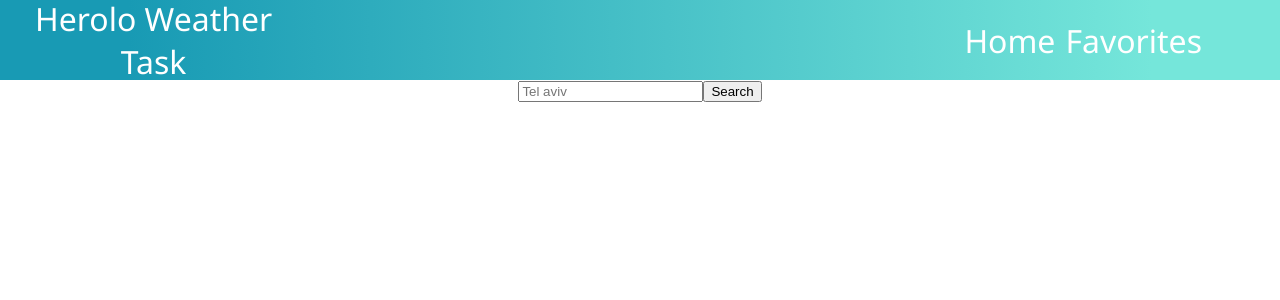
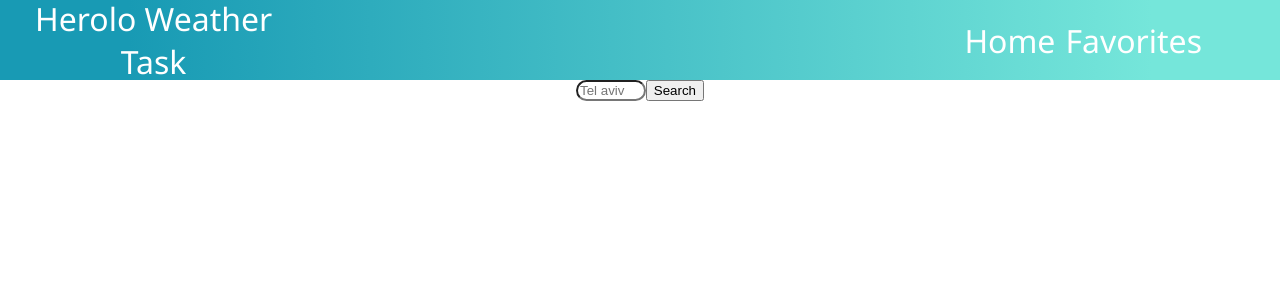
Before and after one commit to Kapeet/Herolo-Weather-App, a React (Create React App) app in the folder herolo-weather-task/: page / in a window 1280 px wide. Shown: the top 300 px of the page. Built offline with nearby package versions, Linux system fonts and the light colour scheme.

Commit message:
added search autocomplete with sampled results

```diff
--- /dev/null
+++ b/herolo-weather-task/src/components/Searchbar/AutoComplete.js
@@ -0,0 +1,122 @@
+import { React, useEffect, useState } from "react"
+import './Autocomplete.css'
+export default function AutoComplete({ suggestionsProp }) {
+    const [suggestionState, setSuggestionState] = useState({
+        activeSuggestion: 0,
+        filteredSuggestions: [],
+        showSuggestions: false,
+        userInput: ""
+    });
+    var component = null;
+    const onChange = e => {
+        console.log(component)
+        console.log(e.currentTarget.value);
+        // let newSuggestions = suggestionsProp;
+        let newUserInput = e.currentTarget.value;
+        let newFilteredSuggestions = suggestionsProp.filter(suggestion => suggestion.toLowerCase().indexOf(newUserInput.toLowerCase()) > -1);
+
+        setSuggestionState({
+            activeSuggestion: 0,
+            filteredSuggestions: newFilteredSuggestions,
+            showSuggestions: true,
+            userInput: newUserInput
+        });
+    };
+
+    const onClickedSuggestion = e => {
+        setSuggestionState({
+            activeSuggestion: 0,
+            filteredSuggestions: [],
+            showSuggestions: false,
+            userInput: e.currentTarget.value
+        });
+    }
+
+    const onKeyDown = e => {
+        //make a copy of the immutable state variables.
+        let newActiveSuggestion = suggestionState.activeSuggestion;
+        let newFilteredSuggestions = suggestionState.filteredSuggestions;
+
+        if (e.KeyCode === 13) { //check if user pressed the 'enter' key.
+            setSuggestionState({
+                activeSuggestion: 0,
+                showSuggestions: false,
+                userInput: newFilteredSuggestions[newActiveSuggestion]
+            })
+        }
+        else if (e.KeyCode === 38) { //otherwise, check if the user pressed the 'Up arrow' key.
+            if (newActiveSuggestion === 0) {return;} //exit function if there are no more active suggestions
+            setSuggestionState({ //index - 1
+                activeSuggestion: newActiveSuggestion - 1
+            });
+        }
+        else if (e.KeyCode === 40) { //else, check if the user pressed the 'Down arrow' key.
+            if (newActiveSuggestion-1 === newFilteredSuggestions.length) {return;} //exit function if there are no more active suggestions
+            setSuggestionState({ //index + 1
+                activeSuggestion: newActiveSuggestion+1
+            })
+        }
+    }
+
+    useEffect(() => {
+        //create the suggestion list component
+        var copiedState = suggestionState;
+        console.log(copiedState)
+        if (copiedState.showSuggestions && copiedState.userInput) {
+            if (copiedState.filteredSuggestions.length) {
+                component = (
+                    <ul className="suggestion">
+                        {copiedState.filteredSuggestions.map((suggestion, index) => {
+                            let classname;
+                            if (index===copiedState.activeSuggestion) {
+                                classname = "suggestion-active";
+                            }
+                            return (
+                                <li className={classname} key={suggestion} onClick={onClickedSuggestion}>
+                                    {suggestion}
+                                </li>
+                            );
+                        })}
+                    </ul>
+                );
+            }
+            else {
+                component = (
+                    <div>No suggestions available.</div>
+                )
+            }
+        }
+    })
+    return (
+        <>
+            <input
+                type="text"
+                onChange={onChange}
+                onKeyDown={onKeyDown}
+                value={suggestionState.userInput}
+                placeholder="Tel aviv"
+                />
+                {
+                    (suggestionState.showSuggestions && suggestionState.userInput && suggestionState.filteredSuggestions.length)
+                    ?
+                                <ul className="suggestions">
+                                    {suggestionState.filteredSuggestions.map((suggestion, index) => {
+                                        let classname;
+                                        if (index===suggestionState.activeSuggestion) {
+                                            classname = "suggestion-active";
+                                        }
+                                        return (
+                                            <li className={classname} key={suggestion} onClick={onClickedSuggestion}>
+                                                {suggestion}
+                                            </li>
+                                        );
+                                    })}
+                                </ul>
+
+
+                        :    ''
+
+                }
+        </>
+    )
+}
--- /dev/null
+++ b/herolo-weather-task/src/components/Searchbar/Autocomplete.css
@@ -0,0 +1,31 @@
+.suggestion {
+    padding: 2px;
+    text-align: center;
+    width: 100%;
+    display: block;
+    margin: auto;
+}
+.suggestion-active, .suggestions li:hover {
+    background: cyan;
+    color: #212121;
+    cursor: pointer;
+    font-weight: 600;
+}
+.suggestions li {
+    color: #212121;
+    padding: 0.5rem;
+    border-radius: 25px;
+}
+
+.suggestions {
+    /* border: 1px solid #999; */
+    border-top-width: 0;
+    list-style: none;
+    margin-top: 20px;
+    max-height: 5%;
+    overflow-y: auto;
+    padding-left: 0;
+    width: 10%;
+    display: block;
+    position: absolute;
+}
--- a/herolo-weather-task/src/components/Searchbar/Searchbar.js
+++ b/herolo-weather-task/src/components/Searchbar/Searchbar.js
@@ -1,6 +1,8 @@
 import React from "react";
 import {useNavigate} from 'react-router-dom'
 import './searchbar.css';
+import AutoComplete from './AutoComplete'
+let suggestions = ["Tel Aviv", "Jerusalem", "XD", "Ramat Gan", "Rishon Lezion", "Bnei Brak"];
 export default function Search({userQuery, setUserQuery}){
     const nagivate = useNavigate();
     const onInputSubmitted = e => {
@@ -12,17 +14,19 @@ export default function Search({userQuery, setUserQuery}){
         setUserQuery(newQuery)
     }
     return (
-        <form action="/" method="get" autoComplete="on" onSubmit={onInputSubmitted}>
+        <form className="searchbar-form" action="/" method="get" onSubmit={onInputSubmitted}>
             <label htmlFor="header-search">
                 <span className="input-label-span">Search a city...</span>
             </label>
-            <input
+            {/* <input
                 value={userQuery}
                 onInput={(event) => onInputFieldChanged(event.target.value)}
                 type="text"
                 id="header-search"
                 placeholder="Tel aviv"
-                name="q" />
+                name="q" /> */}
+
+            <AutoComplete suggestionsProp={suggestions}/>
             <button type="submit">Search</button>
         </form>
     )
--- a/herolo-weather-task/src/components/Searchbar/searchbar.css
+++ b/herolo-weather-task/src/components/Searchbar/searchbar.css
@@ -7,3 +7,14 @@
     white-space: nowrap;
     width: 1px;
 }
+input {
+    border-radius: 25px;
+    width: 90%;
+}
+
+.searchbar-form {
+    text-align: center;
+    display: flex    ;
+    width: 10%;
+    margin: auto;
+}
```
